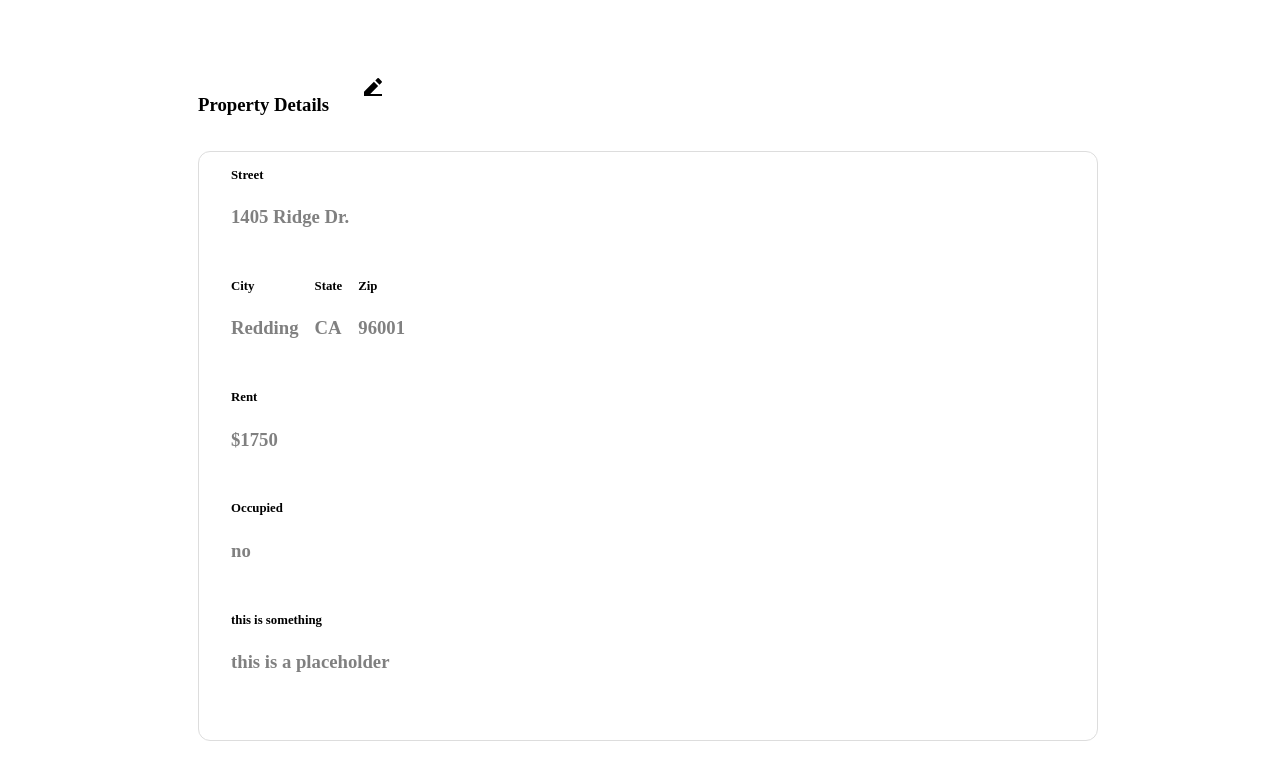
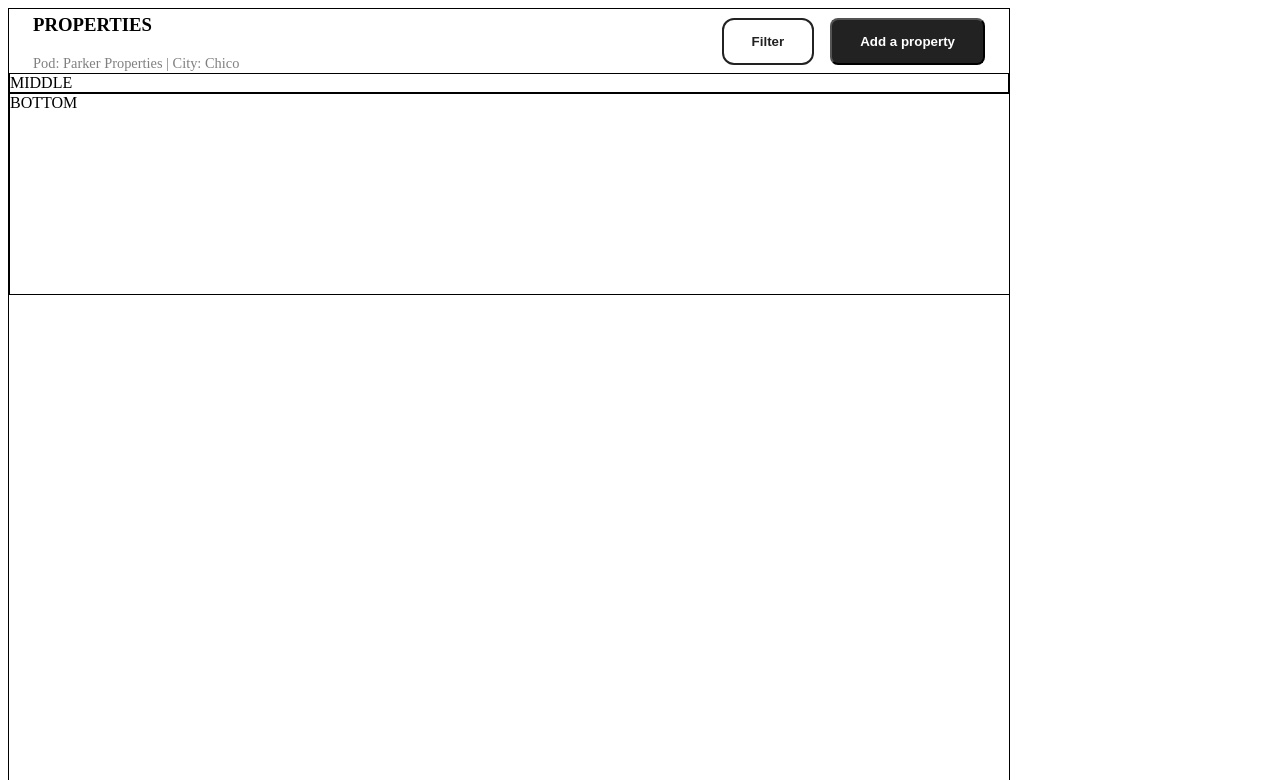
Before and after one commit to parkerchris/nextjsgraphql, a Next.js app: page /testtesttest in a window 1280 px wide. Shown: the top 780 px of the page. Built offline with nearby package versions, Linux system fonts and the light colour scheme.

Commit message:
Add content header component. Correct flexbox issues with properties display on properties page.

```diff
--- /dev/null
+++ b/components/ContentHeader.js
@@ -0,0 +1,16 @@
+import styles from '../styles/ContentHeader.module.css'
+
+export default function ContentHeader(props) {
+    return (
+        <div className={styles.mainContainer}>
+            <div className={styles.containerone}>
+                <h3 className={styles.h3}>PROPERTIES</h3>
+                <p className={styles.p}>Pod: Parker Properties | City: Chico</p>
+            </div>
+            <div className={styles.containertwo}>
+                <button className={styles.filterButton}>Filter</button>
+                <button className={styles.addButton}>Add a property</button>
+            </div>
+        </div>
+    )
+}
--- a/pages/properties.js
+++ b/pages/properties.js
@@ -8,6 +8,7 @@ import lemon from '../public/Revised_Lemon.png'
 import AddProperty from '../components/AddProperty'
 import { useState } from 'react'
 import Link from 'next/link'
+import ContentHeader from '../components/ContentHeader'
 
 
 
@@ -60,11 +61,12 @@ export default function Properties({properties}) {
               <div className={styles.container}>
                 <div className={styles.propertyContainer}>
                   <div className={styles.propertyContainerTop}>
-                    <button
+                    {/* <button
                       className={styles.buttonOne}
                       onClick={handleClick}
                       >Add a property</button>
-                    <button className={styles.buttonTwo}>Filter</button>
+                    <button className={styles.buttonTwo}>Filter</button> */}
+                    <ContentHeader/>
                   </div>
                   {showAddPropertyModal && <AddProperty/>}
                   <div className={styles.propertyContainerMiddle}>
--- a/pages/property/[slug].js
+++ b/pages/property/[slug].js
@@ -39,6 +39,7 @@ const Property = ({ property }) => {
     return (
         <div>
           {property.street_address}
+          <InfoCard/>
         </div>
     )
 }
--- a/pages/testtesttest.js
+++ b/pages/testtesttest.js
@@ -1,11 +1,14 @@
 import Layout from '../components/Layout'
 import InfoCard from '../components/InfoCard'
 import styles from '../styles/Testtesttest.module.css'
+import ContentHeader from '../components/ContentHeader'
 
 export default function Testtesttest() {
     return (
-       <div>
-        <InfoCard/>
+       <div className={styles.mainContainer}>
+            <ContentHeader />
+            <div className={styles.middlediv}>MIDDLE</div>
+            <div className={styles.bottomdiv}>BOTTOM</div>
        </div>
     )
 }
--- /dev/null
+++ b/styles/ContentHeader.module.css
@@ -0,0 +1,46 @@
+.mainContainer {
+    display: flex;
+    align-items: center;
+    justify-content: space-between;
+    width: 100%;
+    height: 64px;
+}
+
+.containerone {
+    margin-left: 1.5rem;
+}
+
+.h3 {
+    font-weight: 900;
+}
+
+.p {
+    font-weight: 400;
+    font-size: 0.9rem;
+    color: gray;
+}
+
+.containertwo {
+    display: flex;
+    margin-right: 1.5rem;
+}
+
+.filterButton {
+    padding: 14px 28px;
+    font-weight: 600;
+    border: 2px solid rgb(34, 34, 34);
+    color: rgb(34, 34, 34);
+    border-radius: 12px;
+    margin-right: 1rem;
+    background-color: white;
+    cursor: pointer;
+}
+
+.addButton {
+    padding: 14px 28px;
+    font-weight: 600;
+    background-color: rgb(34, 34, 34);
+    border-radius: 8px;
+    color: white;
+    cursor: pointer;
+}
--- a/styles/Properties.module.css
+++ b/styles/Properties.module.css
@@ -10,7 +10,9 @@
     display: flex;
     flex-direction: column;
     align-items: center;
-    justify-content: center;
+    justify-content: flex-start;
+    width: 100%;
+    height: 100%;
 }
 
 .mapContainer {
@@ -60,6 +62,8 @@
     border-radius: 12px;
     font-weight: bold;
     margin-left: 2rem;
+    margin-top: 1rem;
+    margin-bottom: 1rem;
 }
 
 .buttonTwo {
@@ -70,6 +74,8 @@
     font-weight: bold;
     margin-left: 2rem;
     background-color: rgb(255,255,255);
+    margin-top: 1rem;
+    margin-bottom: 1rem;
 }
 
 
--- a/styles/Testtesttest.module.css
+++ b/styles/Testtesttest.module.css
@@ -1,13 +1,24 @@
-.body{
-    height: 100%;
-    width: 100%;
-    background: rgb(255,255,255);
+.mainContainer {
+    width: 1000px;
+    height: 100vh;
+    border: 1px solid black;
+    overflow-y: scroll;
 }
 
-.container {
-    box-shadow: rgba(60, 64, 67, 0.3) 0px 1px 2px 0px, rgba(60, 64, 67, 0.15) 0px 2px 6px 2px;
-    margin: 25px;
-    height: 150px;
-    width: 150px;
-    border-radius: 6px;
+.topdiv {
+    border: 1px solid black;
+    width: 100%;
+    height: 60px;
 }
+
+.middlediv {
+    border: 1px solid black;
+}
+
+.bottomdiv {
+    position: relative;
+    bottom: 0;
+    border: 1px solid black;
+    width: 100%;
+    height: 200px;
+}
```
